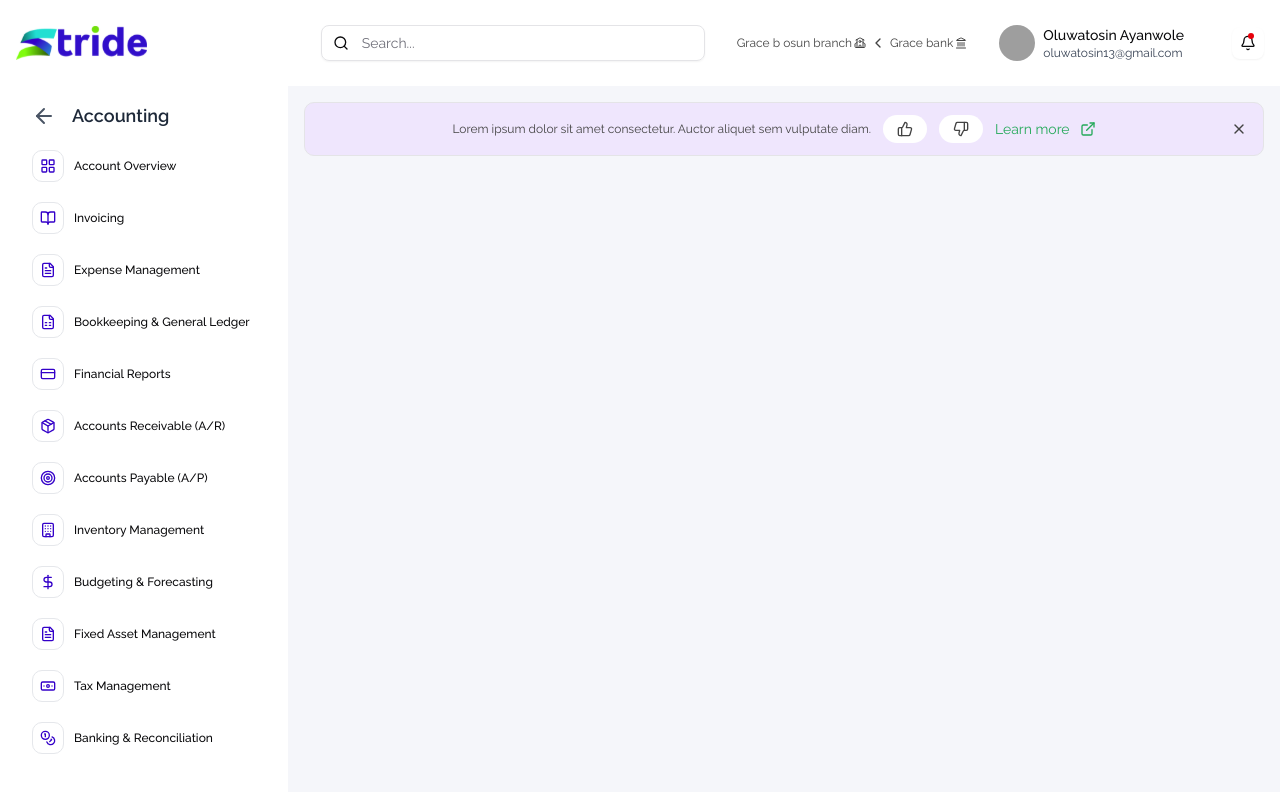
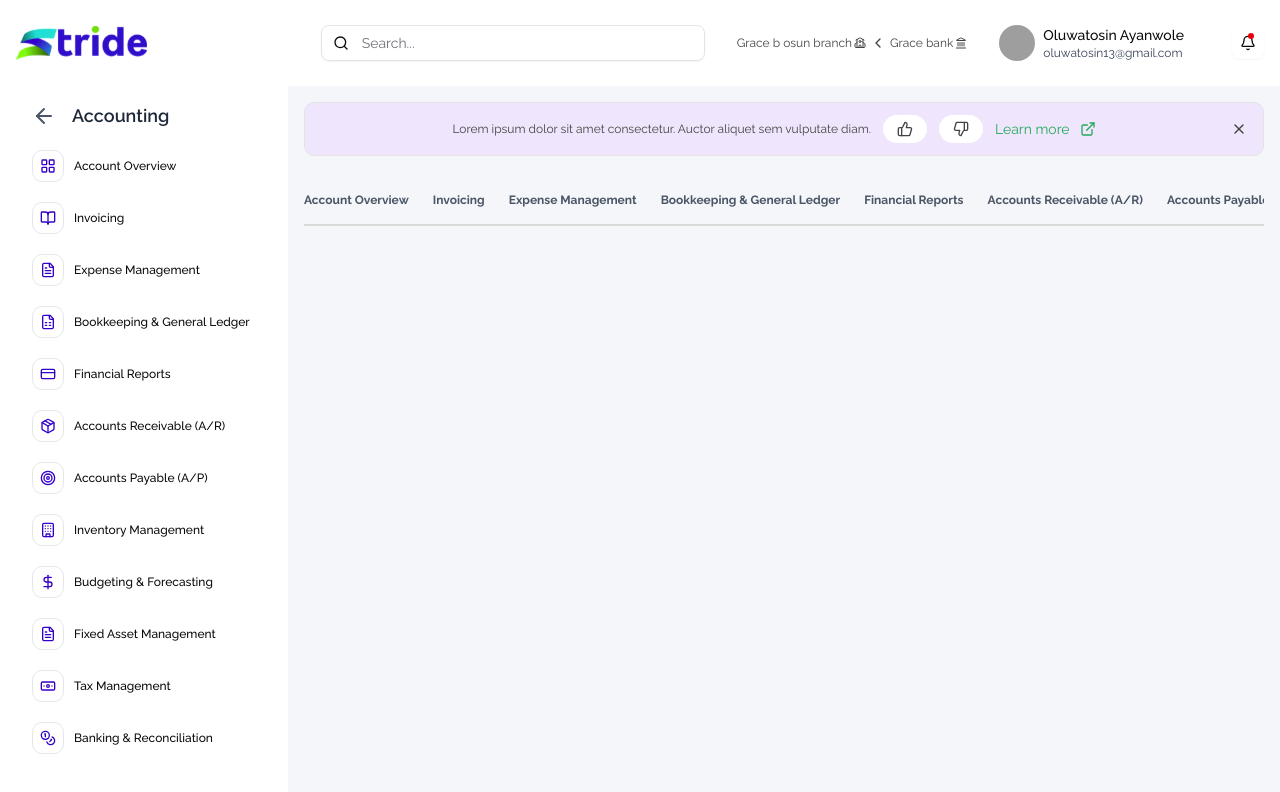
Before and after one commit to eoamusan/stride-frontend, a React (Vite) app: page /dashboard/accounting in a window 1280 px wide. Shown: the top 792 px of the page. Built offline with nearby package versions, Linux system fonts and the light colour scheme; grey boxes are pictures that could not be loaded.

Commit message:
feat: add breadcrumb to accounting

```diff
--- a/package.json
+++ b/package.json
@@ -18,6 +18,7 @@
     "@radix-ui/react-dialog": "^1.1.15",
     "@radix-ui/react-dropdown-menu": "^2.1.16",
     "@radix-ui/react-label": "^2.1.7",
+    "@radix-ui/react-scroll-area": "^1.2.10",
     "@radix-ui/react-select": "^2.2.6",
     "@radix-ui/react-slot": "^1.2.3",
     "@tailwindcss/vite": "^4.1.11",
--- /dev/null
+++ b/src/components/dashboard/accounting/breadcrumb.jsx
@@ -0,0 +1,35 @@
+import { sidebarItems } from '@/constants/sidebar';
+import { useLocation, useNavigate } from 'react-router';
+
+export default function AccountingBreadcrumb() {
+  const location = useLocation();
+  const navigate = useNavigate();
+
+  const handleItemClick = (item) => {
+    navigate(item.link);
+  };
+
+  return (
+    <div className="mt-5 flex items-center gap-6 overflow-x-auto scroll-auto border-b-2 border-[#D9D9D9] pt-4">
+      {sidebarItems
+        .find((item) => item.title === 'Accounting')
+        .children.map((item) => {
+          const isActive = location.pathname === item.link;
+
+          return (
+            <span
+              key={item.id}
+              onClick={() => handleItemClick(item)}
+              className={`cursor-pointer pb-4 text-xs font-bold text-nowrap transition-colors ${
+                isActive
+                  ? 'text-primary border-primary border-b-2'
+                  : 'text-gray-600 hover:text-gray-900'
+              }`}
+            >
+              {item.title}
+            </span>
+          );
+        })}
+    </div>
+  );
+}
--- /dev/null
+++ b/src/components/ui/scroll-area.jsx
@@ -0,0 +1,49 @@
+import * as React from "react"
+import * as ScrollAreaPrimitive from "@radix-ui/react-scroll-area"
+
+import { cn } from "@/lib/utils"
+
+function ScrollArea({
+  className,
+  children,
+  ...props
+}) {
+  return (
+    <ScrollAreaPrimitive.Root data-slot="scroll-area" className={cn("relative", className)} {...props}>
+      <ScrollAreaPrimitive.Viewport
+        data-slot="scroll-area-viewport"
+        className="focus-visible:ring-ring/50 size-full rounded-[inherit] transition-[color,box-shadow] outline-none focus-visible:ring-[3px] focus-visible:outline-1">
+        {children}
+      </ScrollAreaPrimitive.Viewport>
+      <ScrollBar />
+      <ScrollAreaPrimitive.Corner />
+    </ScrollAreaPrimitive.Root>
+  );
+}
+
+function ScrollBar({
+  className,
+  orientation = "vertical",
+  ...props
+}) {
+  return (
+    <ScrollAreaPrimitive.ScrollAreaScrollbar
+      data-slot="scroll-area-scrollbar"
+      orientation={orientation}
+      className={cn(
+        "flex touch-none p-px transition-colors select-none",
+        orientation === "vertical" &&
+          "h-full w-2.5 border-l border-l-transparent",
+        orientation === "horizontal" &&
+          "h-2.5 flex-col border-t border-t-transparent",
+        className
+      )}
+      {...props}>
+      <ScrollAreaPrimitive.ScrollAreaThumb
+        data-slot="scroll-area-thumb"
+        className="bg-border relative flex-1 rounded-full" />
+    </ScrollAreaPrimitive.ScrollAreaScrollbar>
+  );
+}
+
+export { ScrollArea, ScrollBar }
--- /dev/null
+++ b/src/pages/dashboard/accounting/overview/page.jsx
@@ -0,0 +1,7 @@
+export default function AccountingOverview() {
+    return (
+        <div>
+
+        </div>
+    )
+}
--- a/src/pages/layout.jsx
+++ b/src/pages/layout.jsx
@@ -6,6 +6,8 @@ import Onboarding from './dashboard/onboarding/page';
 import ForgotPassword from './auth/forget-password/page';
 import DashboardLayout from './dashboard/layout';
 import Home from './dashboard/home/page';
+import AccountingBreadcrumb from '@/components/dashboard/accounting/breadcrumb';
+import AccountingOverview from './dashboard/accounting/overview/page';
 
 const router = createBrowserRouter([
   {
@@ -37,10 +39,11 @@ const router = createBrowserRouter([
               { path: 'reports', Component: () => <div>Reports Page</div> },
               {
                 path: 'accounting',
+                Component: AccountingBreadcrumb,
                 children: [
                   {
                     path: 'overview',
-                    Component: () => <div>Account Overview</div>,
+                    Component: AccountingOverview,
                   },
                   {
                     path: 'bookkeeping',
```
Also changed, not shown: src/pages/dashboard/accounting/invoicing/page.jsx (added), 1 other file (tests, documents, lock files or other folders).
